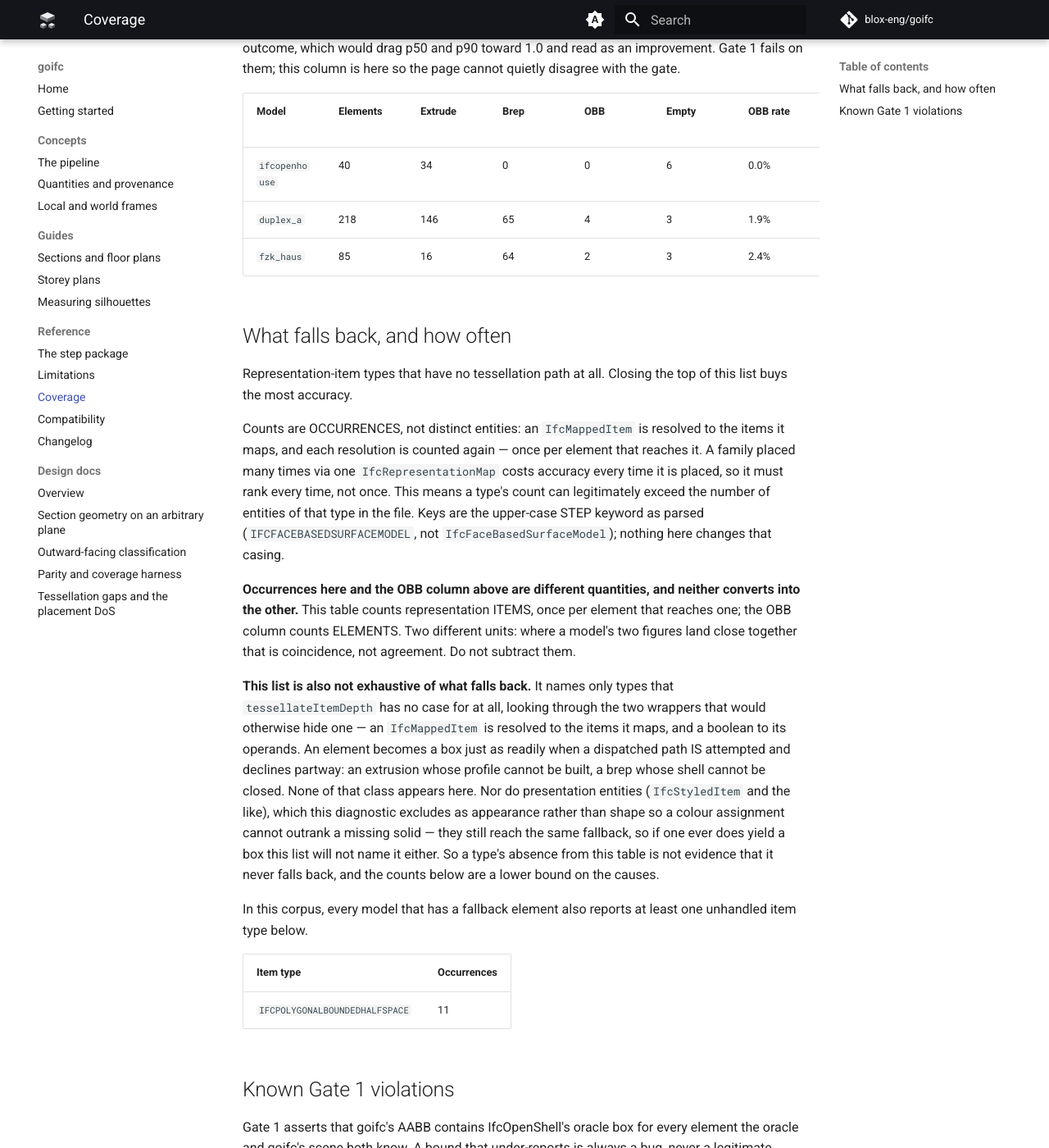
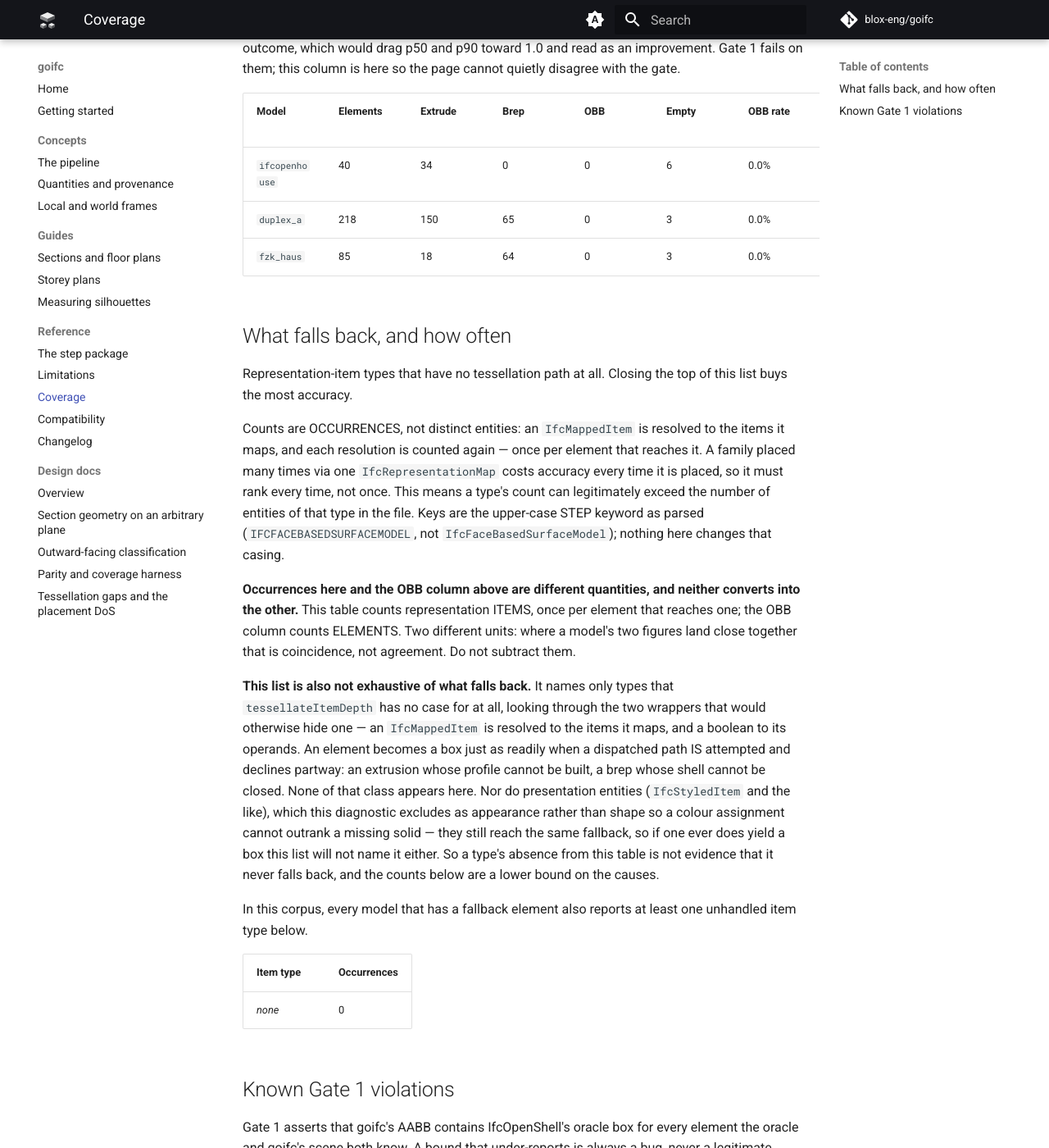
Before and after one commit to blox-eng/goifc, an MkDocs documentation site: the page built from docs/coverage.md, in a window 1280 px wide and 1400 px high, scrolled down 713 px. Shown: the whole window at 82% size. Built offline with MkDocs 1.6.1 and Material for MkDocs 9.7.7, drawn with Linux system fonts in a browser that asks for light colours; comment, search, counter and statistics services are not loaded; the version menu is left out.

Commit message:
fix(geometry): record the polygonal half-space coverage gain
Regenerated by `make parity-report` and `make parity-baseline` after the
subtype predicate made the bounded-clipping path reachable. Gate 2 fails in
both directions by design, so a closed gap has to be recorded rather than
silently improving the numbers.

Closes #52

Co-Authored-By: Claude Opus 5 (1M context) <noreply@anthropic.com>

```diff
--- a/docs/coverage.md
+++ b/docs/coverage.md
@@ -42,8 +42,8 @@ the page cannot quietly disagree with the gate.
 | Model | Elements | Extrude | Brep | OBB | Empty | OBB rate | Collapsed | AABB ratio p50 | p90 | max |
 |---|---|---|---|---|---|---|---|---|---|---|
 | `ifcopenhouse` | 40 | 34 | 0 | 0 | 6 | 0.0% | 0 | 1.0000 | 1.0000 | 1.0000 |
-| `duplex_a` | 218 | 146 | 65 | 4 | 3 | 1.9% | 0 | 1.0000 | 1.0000 | 1.1156 |
-| `fzk_haus` | 85 | 16 | 64 | 2 | 3 | 2.4% | 0 | 1.0000 | 1.0000 | 1.0334 |
+| `duplex_a` | 218 | 150 | 65 | 0 | 3 | 0.0% | 0 | 1.0000 | 1.0000 | 1.1156 |
+| `fzk_haus` | 85 | 18 | 64 | 0 | 3 | 0.0% | 0 | 1.0000 | 1.0000 | 1.0334 |
 
 ## What falls back, and how often
 
@@ -86,7 +86,7 @@ at least one unhandled item type below.
 
 | Item type | Occurrences |
 |---|---|
-| `IFCPOLYGONALBOUNDEDHALFSPACE` | 11 |
+| _none_ | 0 |
 
 ## Known Gate 1 violations
 
```
Also changed, not shown: 1 other file.
